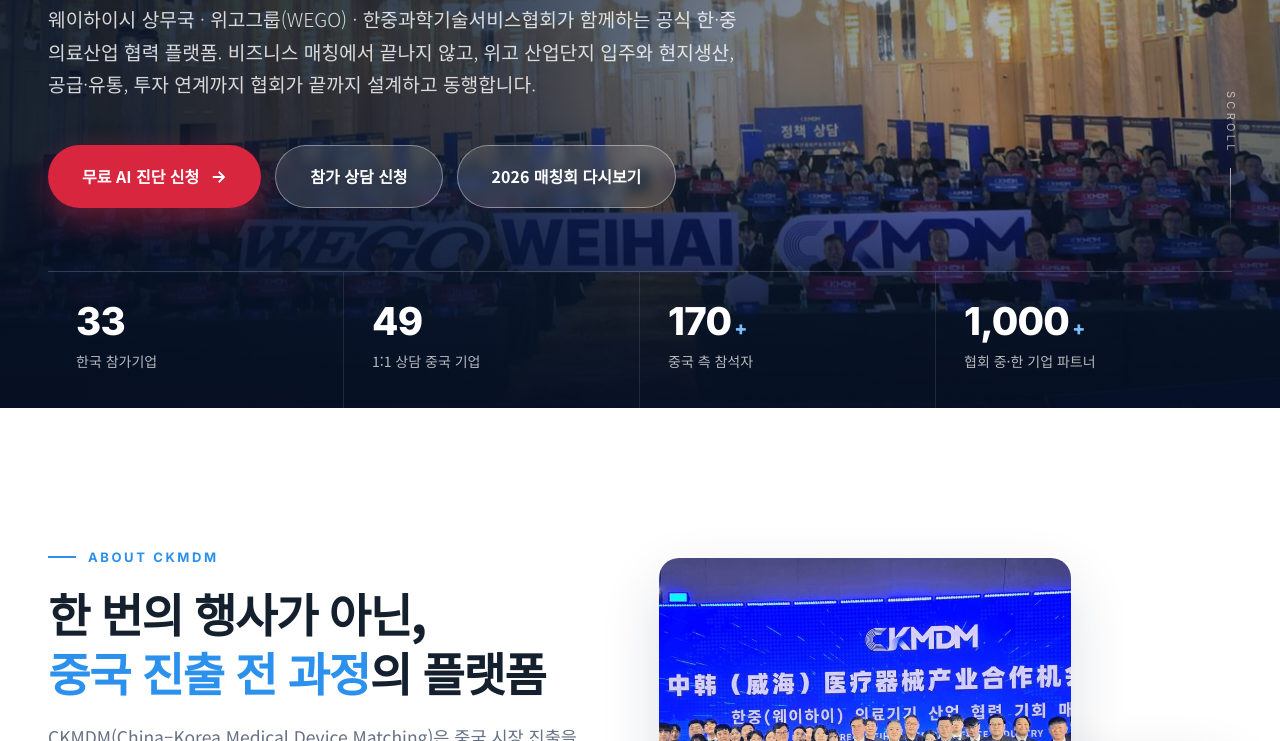
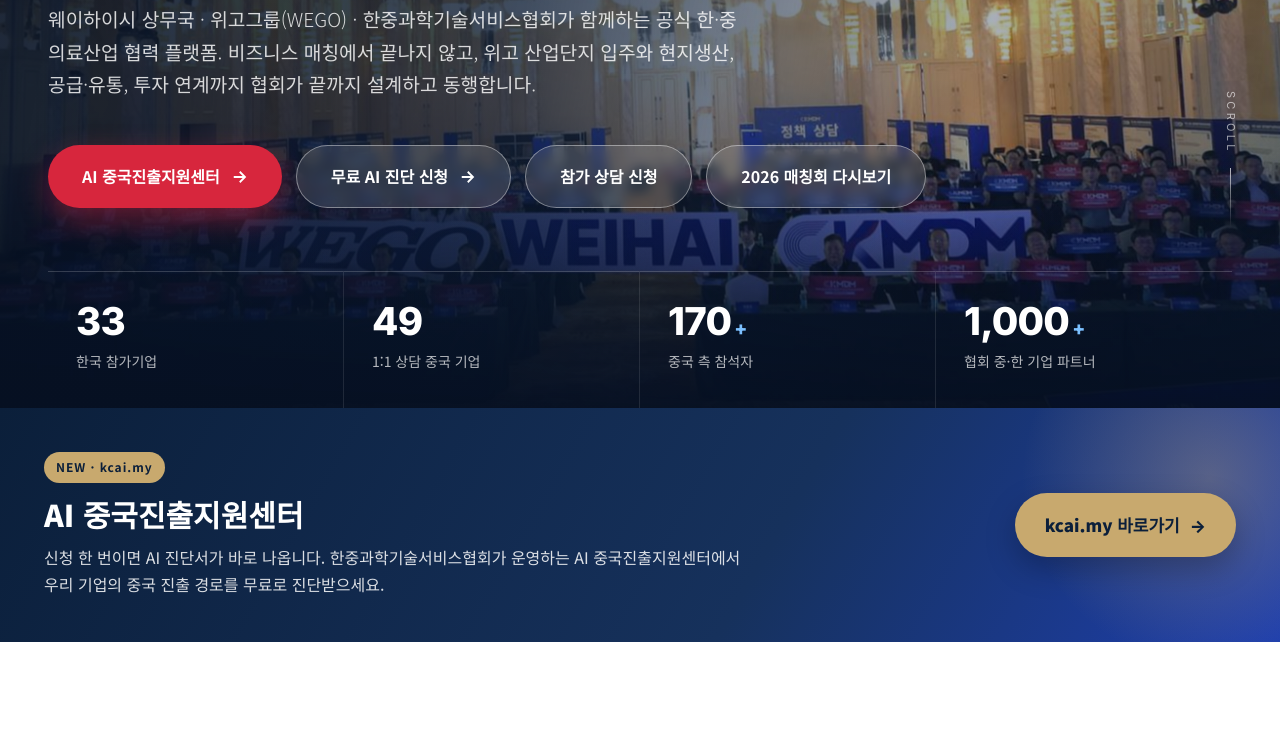
Before and after one commit to a93308688-cell/kcstsa-homepage, a plain HTML site: page index.html in a window 1280 px wide. Shown: the part 408-1149 px from the top of the page. Drawn offline with Linux system fonts and the light colour scheme.

Commit message:
Add files via upload

```diff
--- a/index.html
+++ b/index.html
@@ -422,6 +422,18 @@ footer{background:#060F1E;color:rgba(255,255,255,.6);padding:70px 0 34px;font-si
   .lb{padding:60px 16px}
 }
 </style>
+<style id="kcai-link-css">
+.kcai-ctr{background:linear-gradient(120deg,#0B1F3A 0%,#16315C 60%,#1E3FAE 100%);color:#fff;padding:44px 0;position:relative;overflow:hidden}
+.kcai-ctr:before{content:"";position:absolute;right:-120px;top:-120px;width:380px;height:380px;border-radius:50%;background:radial-gradient(circle,rgba(200,169,110,.35),transparent 70%)}
+.kcai-ctr .kc-in{max-width:1240px;margin:0 auto;padding:0 24px;display:flex;align-items:center;justify-content:space-between;gap:28px;position:relative}
+.kcai-ctr .kc-tag{display:inline-block;font-size:12px;font-weight:700;letter-spacing:.08em;color:#0B1F3A;background:#C8A96E;padding:5px 12px;border-radius:30px;margin-bottom:12px}
+.kcai-ctr h2{font-size:30px;font-weight:800;margin:0 0 10px;line-height:1.3;color:#fff}
+.kcai-ctr p{font-size:16px;line-height:1.7;margin:0;color:rgba(255,255,255,.85);max-width:720px}
+.kcai-ctr .kc-btn{flex-shrink:0;display:inline-flex;align-items:center;gap:10px;background:#C8A96E;color:#0B1F3A;font-weight:800;font-size:17px;padding:18px 30px;border-radius:40px;text-decoration:none;box-shadow:0 12px 30px rgba(0,0,0,.25);transition:.25s}
+.kcai-ctr .kc-btn:hover{transform:translateY(-2px);background:#d9bd85}
+.kcai-nav{color:#C8A96E!important;font-weight:700!important}
+@media(max-width:860px){.kcai-ctr .kc-in{flex-direction:column;align-items:flex-start}.kcai-ctr h2{font-size:24px}}
+</style>
 </head>
 <body>
 
@@ -443,6 +455,7 @@ footer{background:#060F1E;color:rgba(255,255,255,.6);padding:70px 0 34px;font-si
       <a href="#wego">WEGO</a>
       <a href="#news"><span class="ko">언론보도</span><span class="zh">媒体报道</span></a>
       <a href="#nmpa"><span class="ko">NMPA 진단</span><span class="zh">NMPA自测</span></a>
+      <a href="https://kcai.my" target="_blank" rel="noopener" class="kcai-nav"><span class="ko">AI진출지원센터</span><span class="zh">AI支援中心</span></a>
       <a href="#apply" class="cta"><span class="ko">참가 상담</span><span class="zh">参加咨询</span></a>
       <div class="lang"><button data-l="ko" class="on">KOR</button><button data-l="zh">中文</button></div>
     </nav>
@@ -466,7 +479,8 @@ footer{background:#060F1E;color:rgba(255,255,255,.6);padding:70px 0 34px;font-si
       <span class="zh">由威海市商务局 · 威高集团（WEGO）· 中韩科学技术服务协会共同打造的中韩医疗产业官方合作平台。不止于商务对接，协会将全程设计并陪同企业完成入驻威高产业园、本地化生产、供应流通与投资对接。</span>
     </p>
     <div class="btns rv d3">
-      <a href="#nmpa" class="btn btn-r"><span class="ko">무료 AI 진단 신청</span><span class="zh">免费AI诊断</span><svg viewBox="0 0 24 24" fill="none" stroke="currentColor" stroke-width="2.4"><path d="M5 12h14M13 5l7 7-7 7"/></svg></a>
+      <a href="https://kcai.my" target="_blank" rel="noopener" class="btn btn-r"><span class="ko">AI 중국진출지원센터</span><span class="zh">AI中国进入支援中心</span><svg viewBox="0 0 24 24" fill="none" stroke="currentColor" stroke-width="2.4"><path d="M5 12h14M13 5l7 7-7 7"/></svg></a>
+      <a href="#nmpa" class="btn btn-w"><span class="ko">무료 AI 진단 신청</span><span class="zh">免费AI诊断</span><svg viewBox="0 0 24 24" fill="none" stroke="currentColor" stroke-width="2.4"><path d="M5 12h14M13 5l7 7-7 7"/></svg></a>
       <a href="#apply" class="btn btn-w"><span class="ko">참가 상담 신청</span><span class="zh">申请参加咨询</span></a>
       <a href="#recap" class="btn btn-w"><span class="ko">2026 매칭회 다시보기</span><span class="zh">回顾2026对接会</span></a>
     </div>
@@ -481,6 +495,19 @@ footer{background:#060F1E;color:rgba(255,255,255,.6);padding:70px 0 34px;font-si
   </div>
   <div class="scroll">SCROLL</div>
 </section>
+
+<!-- KCAI AI 중국진출지원센터 연결 -->
+<section class="kcai-ctr" id="kcai-center">
+  <div class="kc-in">
+    <div>
+      <span class="kc-tag">NEW · kcai.my</span>
+      <h2><span class="ko">AI 중국진출지원센터</span><span class="zh">AI中国进入支援中心</span></h2>
+      <p><span class="ko">신청 한 번이면 AI 진단서가 바로 나옵니다. 한중과학기술서비스협회가 운영하는 AI 중국진출지원센터에서 우리 기업의 중국 진출 경로를 무료로 진단받으세요.</span><span class="zh">只需一次申请，即可立即获得AI诊断报告。欢迎通过中韩科学技术服务协会运营的AI中国进入支援中心，免费诊断贵企业进入中国的路径。</span></p>
+    </div>
+    <a class="kc-btn" href="https://kcai.my" target="_blank" rel="noopener"><span class="ko">kcai.my 바로가기</span><span class="zh">前往 kcai.my</span> &rarr;</a>
+  </div>
+</section>
+
 
 <!-- =====================================================
      OVERVIEW
```
